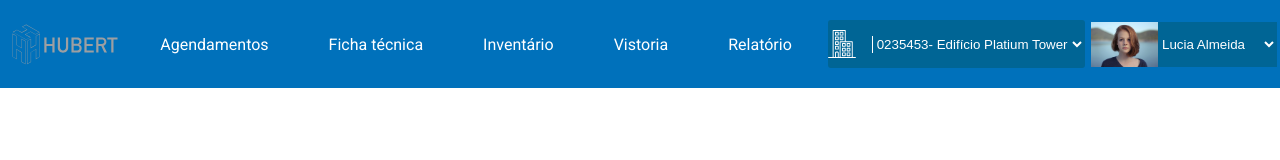
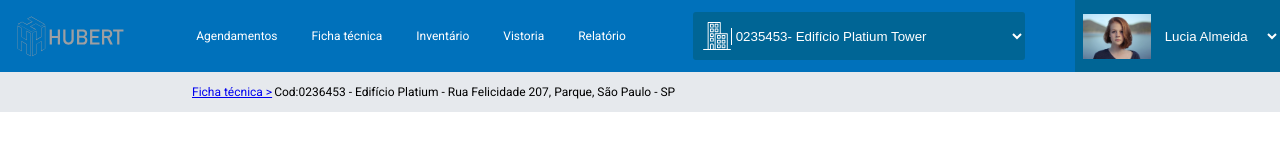
Before and after one commit to devcarolzita/projectHubert, a plain HTML site: page index.html in a window 1280 px wide. Drawn offline with Linux system fonts and the light colour scheme; a script that the page names is missing.

Commit message:
Modified second section

```diff
--- a/css/style.css
+++ b/css/style.css
@@ -5,6 +5,7 @@
 
 body{
     font-family: 'Roboto', sans-serif;
+    margin: 0 auto;
 }
 
 nav{
@@ -16,46 +17,52 @@ nav{
 
 nav img{
     height: 45px;
+    margin-left: 8px;
 }
 
 .img_building{
     height: 28px;
+    margin-left: 10px;
 
 }
 
 .navbar{
     display: flex;
     width: 100%;
-    justify-content: space-around;
+    justify-content: space-between;
     align-items: center;
-    height: 11vh;
+    height: 9vh;
 }
 .list_nav ul {
     display: flex;
     list-style-type: none;
-
+    font-size: 0.75rem;
     margin: 15px 0 15px 0;
 
 }
 
 .list_nav a {
     color: white;
-    padding: 30px;
+    padding: 17px;
     text-decoration: none;
 }
 .selectPerfil_navbar{
     display: flex;
     align-items: center;
+    background-color: #006595;
+    height: 100%;
+    width: 16vw;
 }
 
 .select_navbar{
-    width: 257px;
+    width: 26vw;
     display: flex;
     justify-content: space-between;
     height: 6vh;
     background-color: #006595;
     align-items: center;
     border-radius: 3px;
+
 }
 
 .select_navbar select {
@@ -63,12 +70,12 @@ nav img{
     background-color: transparent;
     color: white;
     border: none;
+    padding-right: 81px;
+    margin-right:10px;
     border-left: 1px solid white;
 }
 
-.selectPerfil_navbar{
-    background-color: #006595;
-}
+
 
 .selectPerfil_navbar select{
     width: 119px;
@@ -76,5 +83,27 @@ nav img{
     background-color: transparent;
     color: white;
     border: none;
+    margin-left: 10px;
+
+
 
 }
+
+/* sessao main */
+
+.titlescod_edificios{
+    align-items: center;
+    display: flex;
+    background-color: #e6e9ed;
+    height: 5vh;
+}
+
+.titlecods{
+display: flex;
+width: 70%;
+margin: 0 auto;
+font-size: 0.75rem;
+}
+.titlecods p {
+    margin-left: 2px;
+}
--- a/index.html
+++ b/index.html
@@ -63,8 +63,21 @@
 
         </div>
 
+    </nav>
 
-    </nav>
+    <main>
+        <div class="titlescod_edificios">
+            <div class="titlecods">
+                    <a href="#" id="ficha_tecnica"> Ficha técnica > </a>
+                    <p id="cod_edificios">  Cod:0236453 - Edifício Platium - Rua Felicidade 207, Parque, São Paulo - SP</a>
+            </div>
+
+            <div class="section">
+
+            </div>
+
+        </div>
+    </main>
 </body>
 
 </html>
```
